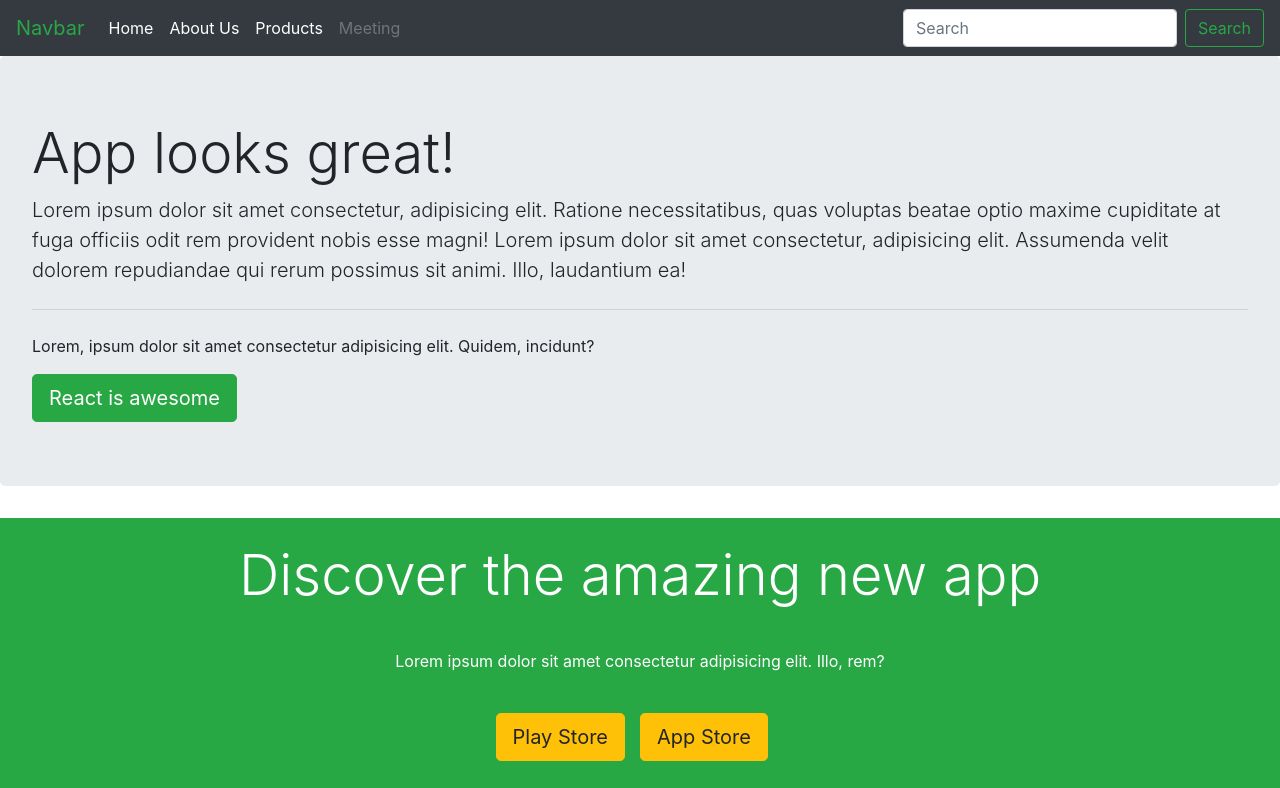
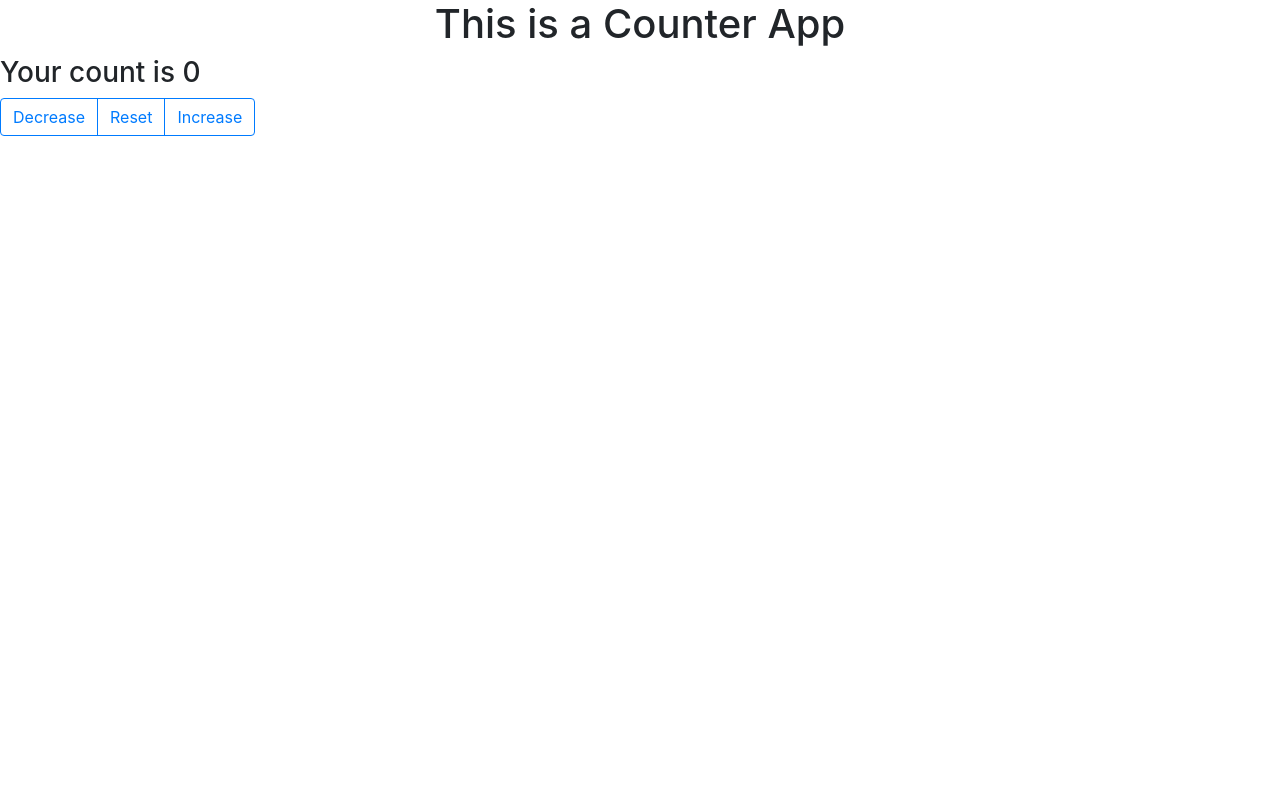
Before and after one commit to Torjuman/react-playground, a React (Create React App) app: page / in a window 1280 px wide. Shown: the top 788 px of the page. Built offline with nearby package versions, Linux system fonts and the light colour scheme.

Commit message:
create a counter app

```diff
--- a/src/App.js
+++ b/src/App.js
@@ -1,7 +1,13 @@
-import FirstWeb from "./components/first-web/FirstWeb";
+// import FirstWeb from "./components/first-web/FirstWeb";
+import CounterApp from "./components/counter-app/CounterApp";
 
 const App = () => {
-  return <FirstWeb />;
+  return (
+    <>
+      {/* <FirstWeb /> */}
+      <CounterApp />
+    </>
+  );
 };
 
 export default App;
--- /dev/null
+++ b/src/components/counter-app/CounterApp.jsx
@@ -0,0 +1,41 @@
+import { useState } from "react";
+
+const CounterApp = () => {
+  const [count, setCount] = useState(0);
+
+  return (
+    <div>
+      <h1 className="text-center">This is a Counter App</h1>
+      <h3>Your count is {count}</h3>
+      <div
+        className="btn-group"
+        role="group"
+        aria-label="Basic outlined example"
+      >
+        <button
+          onClick={() => (count === 0 ? "" : setCount(count - 1))}
+          type="button"
+          className="btn btn-outline-primary"
+        >
+          Decrease
+        </button>
+        <button
+          onClick={() => setCount(0)}
+          type="button"
+          className="btn btn-outline-primary"
+        >
+          Reset
+        </button>
+        <button
+          onClick={() => (count >= 10 ? "" : setCount(count + 1))}
+          type="button"
+          className="btn btn-outline-primary"
+        >
+          Increase
+        </button>
+      </div>
+    </div>
+  );
+};
+
+export default CounterApp;
```
